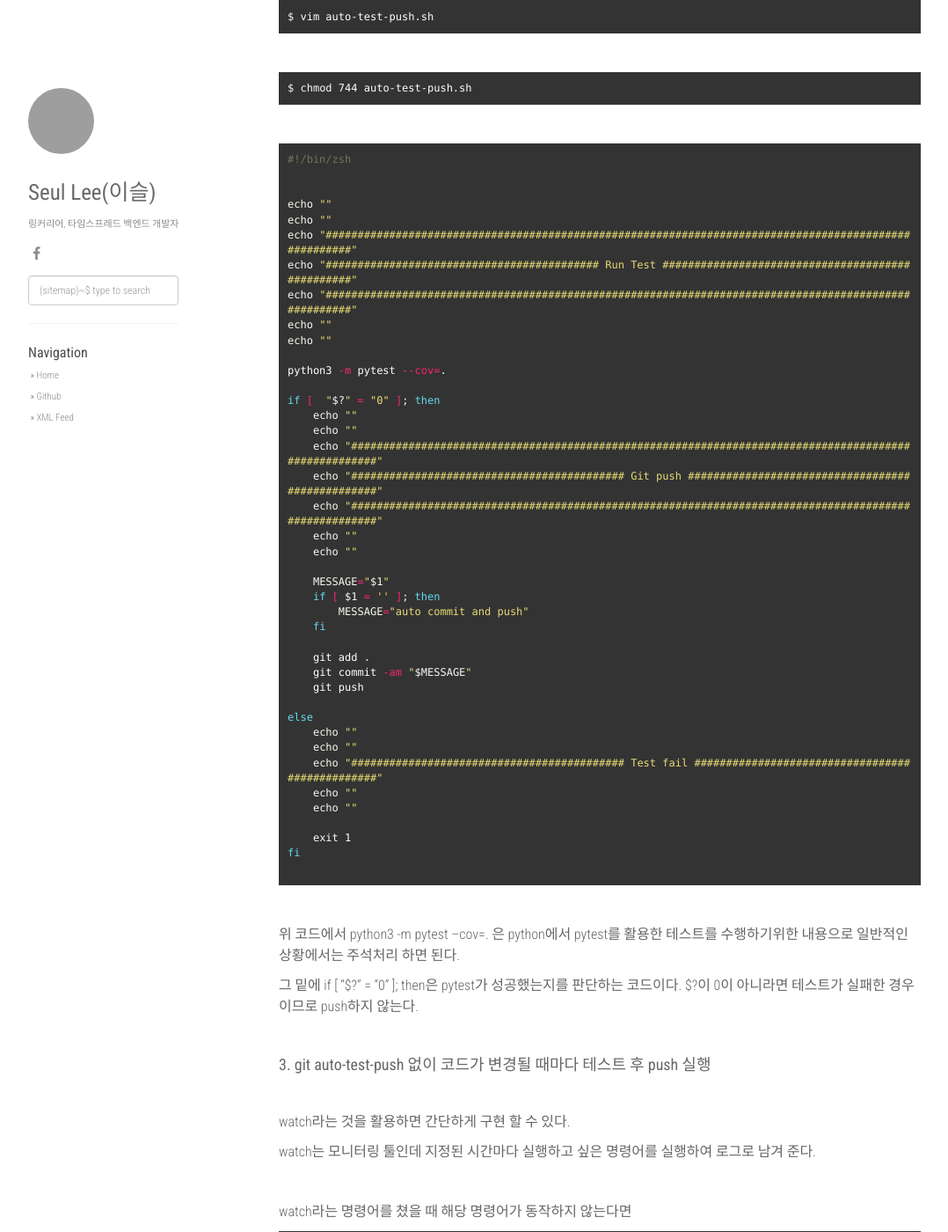
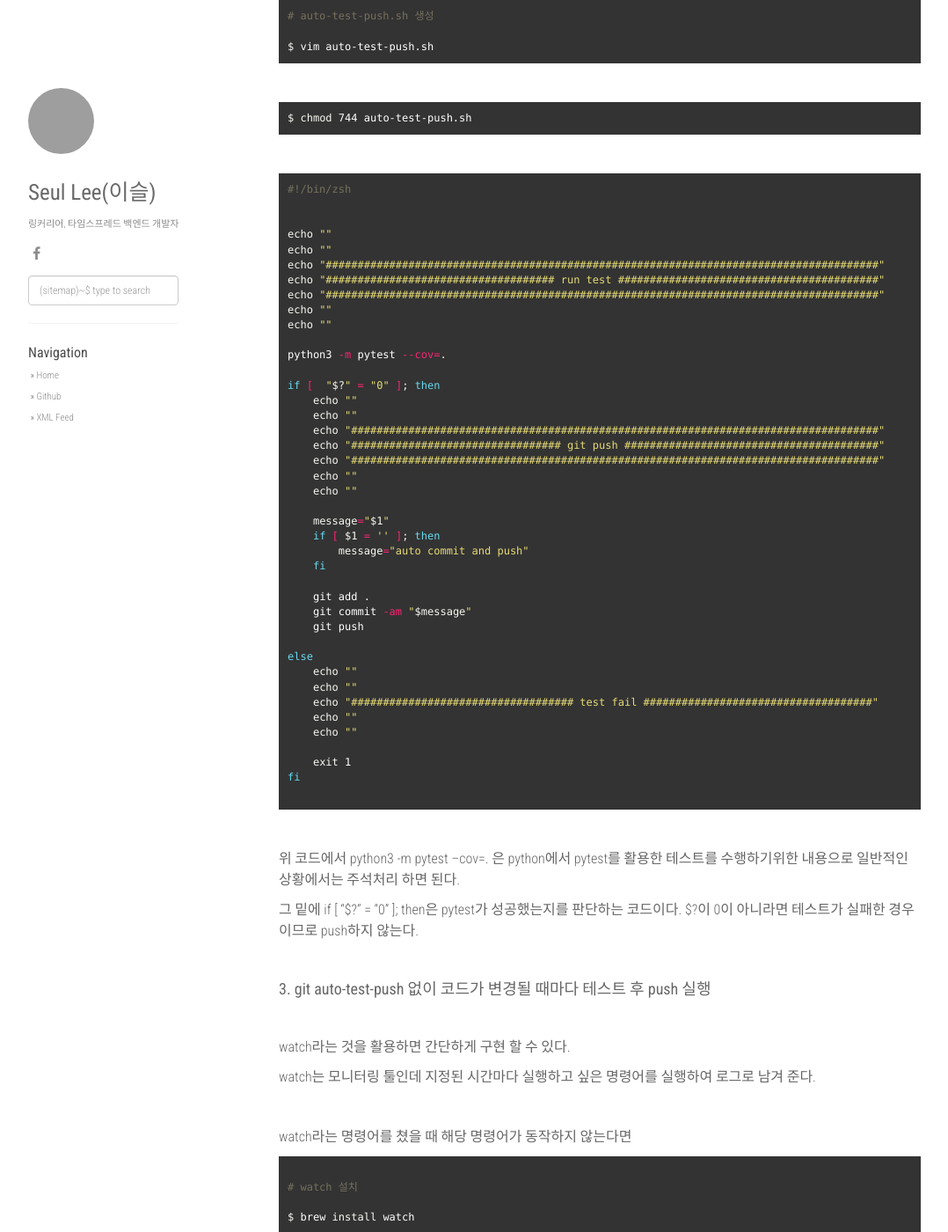
Before and after one commit to lee-seul/lee-seul.github.com, a Jekyll site: the page built from _posts/2018-04-23-auto-push-code-git.markdown, in a window 1280 px wide and 1400 px high, scrolled down 562 px. Shown: the whole window at 88% size, without its empty margins (53-1131 px from the left). Built offline with Jekyll 4.4.1, drawn with Linux system fonts in a browser that asks for light colours; nearby versions of some CDN libraries; comment, search, counter and statistics services are not loaded; some of the changed text lies outside the part shown; grey boxes are pictures that could not be loaded.

Commit message:
Shell script를 활용해 코드 자동으로 push 하기 일부 내용 수정

````diff
--- a/_posts/2018-04-23-auto-push-code-git.markdown
+++ b/_posts/2018-04-23-auto-push-code-git.markdown
@@ -1,9 +1,9 @@
 ---
 layout: post
-title: "Shell script를 활용해 코드 자동으로 push 하기"
+title: "shell script를 활용해 코드 자동으로 push 하기"
 date: 2018-04-23 19:46:18 +0900
 categories: [linux, other, git]
-encoding: UTF-8
+encoding: utf-8
 ---
 
 <br>
@@ -19,6 +19,8 @@
 
 
 #### 1. git alias 를 통해 새로운 명령어를 등록
+
+<br>
 
 
 ```python
@@ -60,9 +62,9 @@
 
 echo ""
 echo ""
-echo "######################################################################################################"
-echo "########################################### Run Test #################################################"
-echo "######################################################################################################"
+echo "#######################################################################################"
+echo "#################################### run test #########################################"
+echo "#######################################################################################"
 echo ""
 echo ""
 
@@ -71,25 +73,25 @@
 if [  "$?" = "0" ]; then
     echo ""
     echo ""
-    echo "######################################################################################################"
-    echo "########################################### Git push #################################################"
-    echo "######################################################################################################"
+    echo "###################################################################################"
+    echo "################################# git push ########################################"
+    echo "###################################################################################"
     echo ""
     echo ""
 
-    MESSAGE="$1"
+    message="$1"
     if [ $1 = '' ]; then
-        MESSAGE="auto commit and push"
+        message="auto commit and push"
     fi
 
     git add .
-    git commit -am "$MESSAGE"
+    git commit -am "$message"
     git push
 
 else
     echo ""
     echo ""
-    echo "########################################### Test fail ################################################"
+    echo "################################### test fail ####################################"
     echo ""
     echo ""
 
@@ -190,9 +192,9 @@
 
 echo ""
 echo ""
-echo "######################################################################################################"
-echo "########################################### Run Test #################################################"
-echo "######################################################################################################"
+echo "#######################################################################################"
+echo "#################################### run test #########################################"
+echo "#######################################################################################"
 echo ""
 echo ""
 
@@ -201,25 +203,25 @@
 if [  "$?" = "0" ]; then
     echo ""
     echo ""
-    echo "######################################################################################################"
-    echo "########################################### Git push #################################################"
-    echo "######################################################################################################"
+    echo "###################################################################################"
+    echo "################################# git push ########################################"
+    echo "###################################################################################"
     echo ""
     echo ""
 
-    MESSAGE="$1"
+    message="$1"
     if [ $1 = '' ]; then
-        MESSAGE="auto commit and push"
+        message="auto commit and push"
     fi
 
     git add .
-    git commit -am "$MESSAGE"
+    git commit -am "$message"
     git push
 
 else
     echo ""
     echo ""
-    echo "########################################### Test fail ################################################"
+    echo "################################### test fail ####################################"
     echo ""
     echo ""
 
@@ -233,8 +235,6 @@
 <br>
 
 
-
-
 #### 4. 커밋 메세지 추가
 
 
@@ -256,11 +253,17 @@
 
 watch -n 10 -g -d git status
 
-M="$(git status --short)"
+m="$(git status --short)"
 
-./auto-test-push.sh $M
+./auto-test-push.sh $m
 ```
 
 <br>
 
 위처럼 바꾸면 어떤 파일이 수정되었는지 여부는 커밋 메세지에서 확인할 수 있다.
+
+
+**커밋 메세지에는 해당 커밋이 뭘한 것인지를 알 수 있어야 하므로 커밋 메세지 부분을 조금 더 개발하거나 auto-test-push.sh만을 단독으로 사용하기를 권한다.**
+
+<br>
+<br>
````
Also changed, not shown: other parts of _posts/2018-04-23-auto-push-code-git.markdown (+0 -3 lines).
